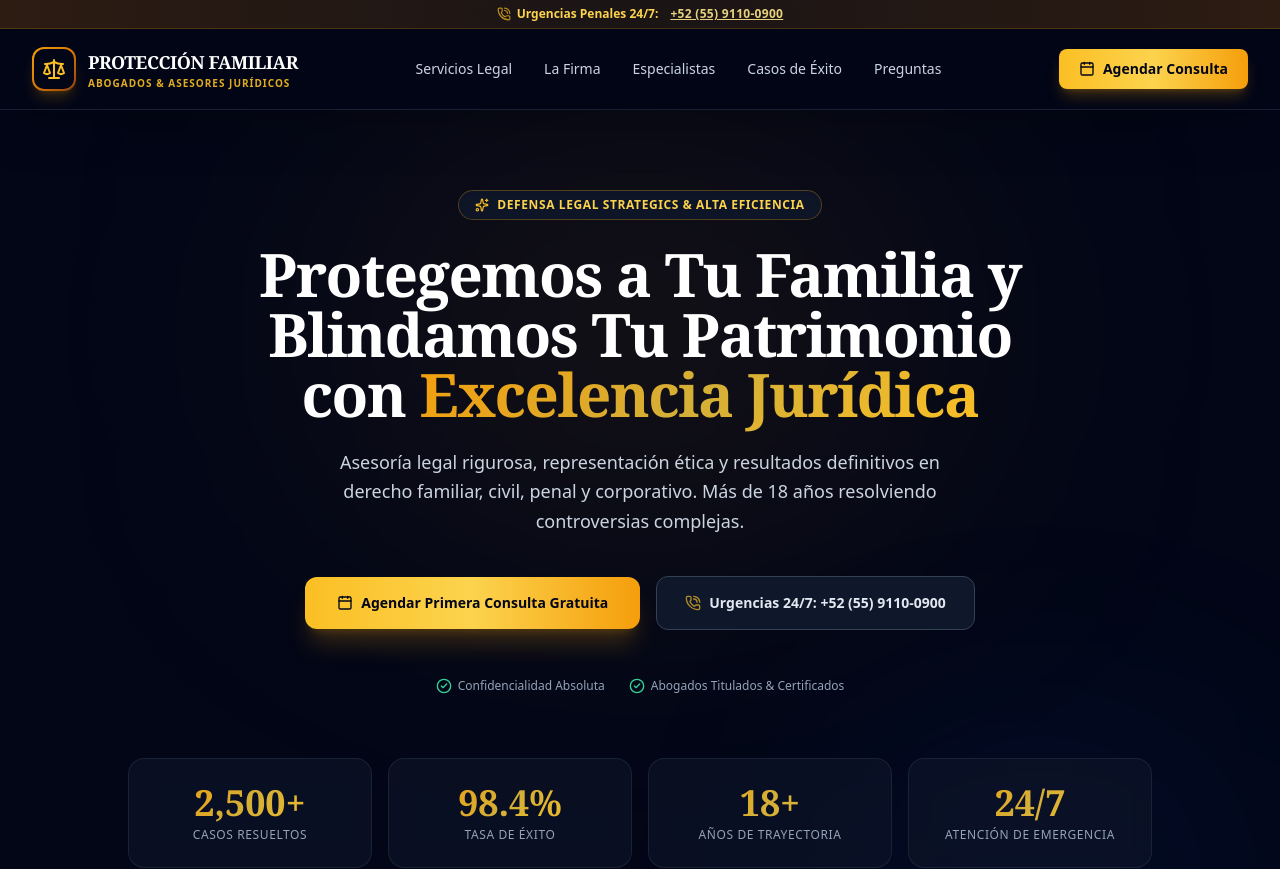
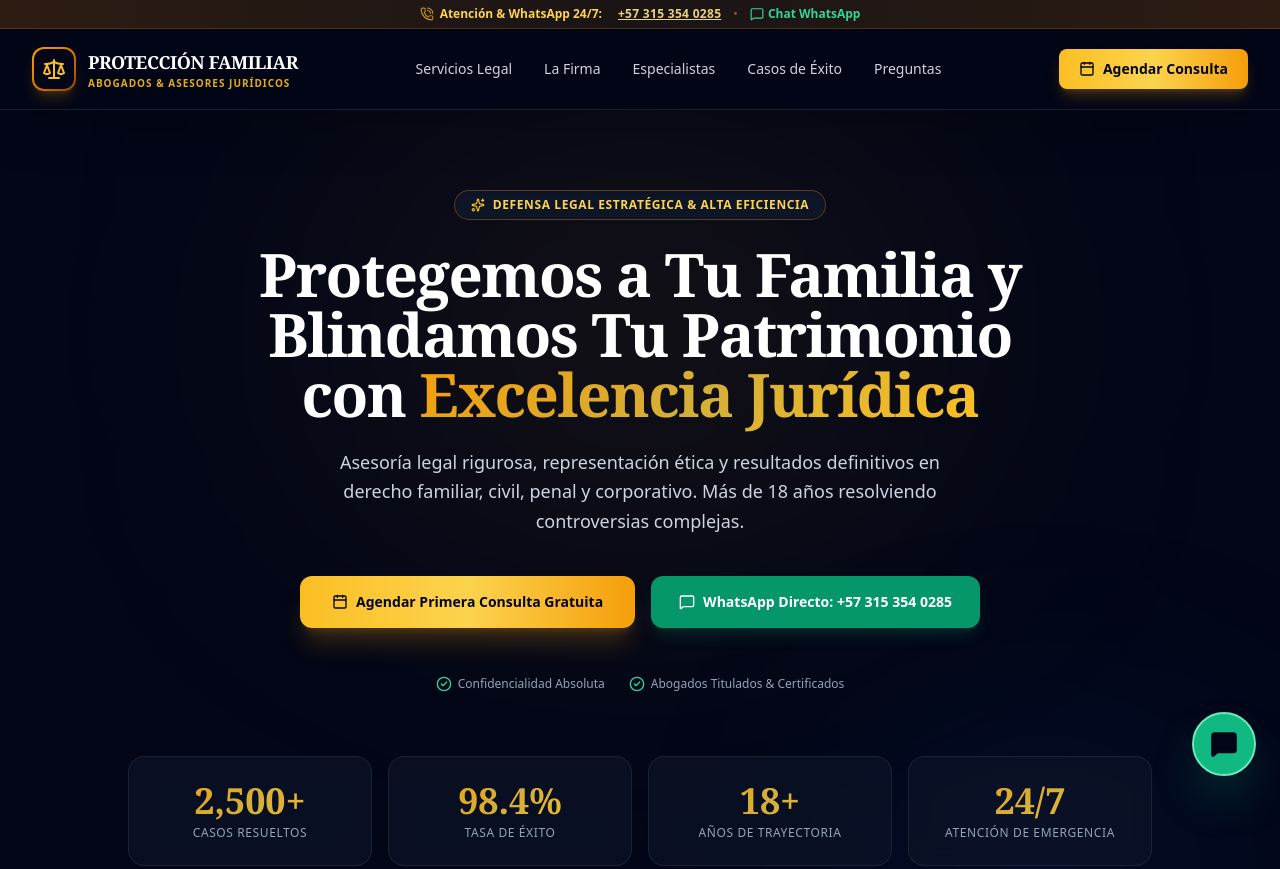
Before and after one commit to proteccionfamiliarpop-dev/law-firm-web, a Next.js app: page / in a window 1280 px wide. Shown: the top 869 px of the page. Built offline with nearby package versions, Linux system fonts and the light colour scheme.

Commit message:
feat: actualizar telefono y whatsapp a +57 315 354 0285 y agregar boton flotante de WhatsApp

```diff
--- a/src/app/page.tsx
+++ b/src/app/page.tsx
@@ -16,7 +16,8 @@ import {
   Calendar,
   Lock,
   Scale,
-  Sparkles
+  Sparkles,
+  MessageSquare
 } from 'lucide-react';
 import Navbar from '@/components/Navbar';
 import Footer from '@/components/Footer';
@@ -58,7 +59,7 @@ export default function Home() {
   };
 
   return (
-    <div className="min-h-screen bg-slate-950 text-slate-100 flex flex-col font-sans selection:bg-amber-500 selection:text-slate-950">
+    <div className="min-h-screen bg-slate-950 text-slate-100 flex flex-col font-sans selection:bg-amber-500 selection:text-slate-950 relative">
       <Navbar onOpenConsultation={() => { setSelectedAreaId(undefined); setIsConsultationOpen(true); }} />
 
       <main className="flex-1">
@@ -72,7 +73,7 @@ export default function Home() {
             <div className="text-center max-w-3xl mx-auto space-y-6">
               <div className="inline-flex items-center gap-2 px-4 py-1.5 rounded-full bg-slate-900/90 border border-amber-500/30 text-amber-300 text-xs font-semibold uppercase tracking-wider backdrop-blur-md shadow-inner">
                 <Sparkles className="w-3.5 h-3.5 text-amber-400" />
-                <span>Defensa Legal Strategics & Alta Eficiencia</span>
+                <span>Defensa Legal Estratégica & Alta Eficiencia</span>
               </div>
 
               <h1 className="text-4xl sm:text-5xl lg:text-6xl font-extrabold tracking-tight font-serif text-white leading-[1.15]">
@@ -92,11 +93,13 @@ export default function Home() {
                   Agendar Primera Consulta Gratuita
                 </button>
                 <a
-                  href={`tel:${FIRM_INFO.emergencyPhone}`}
-                  className="w-full sm:w-auto px-7 py-4 bg-slate-900 hover:bg-slate-800 border border-slate-700 text-slate-200 font-bold text-sm rounded-xl transition-all flex items-center justify-center gap-2"
+                  href="https://wa.me/573153540285?text=Hola,%20deseo%20solicitar%20asesor%C3%ADa%20legal%20inmediata"
+                  target="_blank"
+                  rel="noopener noreferrer"
+                  className="w-full sm:w-auto px-7 py-4 bg-emerald-600 hover:bg-emerald-500 text-white font-bold text-sm rounded-xl transition-all flex items-center justify-center gap-2 shadow-lg shadow-emerald-600/20"
                 >
-                  <PhoneCall className="w-4 h-4 text-amber-400 animate-pulse" />
-                  Urgencias 24/7: {FIRM_INFO.emergencyPhone}
+                  <MessageSquare className="w-4 h-4" />
+                  WhatsApp Directo: +57 315 354 0285
                 </a>
               </div>
 
@@ -320,13 +323,22 @@ export default function Home() {
             <p className="text-sm text-slate-300 max-w-2xl mx-auto">
               Nuestra unidad de guardia penal y amparos opera las 24 horas del día, los 365 días del año.
             </p>
-            <div className="pt-2">
+            <div className="pt-2 flex flex-col sm:flex-row items-center justify-center gap-4">
               <a
-                href={`tel:${FIRM_INFO.emergencyPhone}`}
-                className="inline-flex items-center gap-3 px-8 py-4 bg-amber-400 hover:bg-amber-300 text-slate-950 font-extrabold text-sm rounded-xl shadow-xl shadow-amber-500/20 transition-all hover:scale-105"
+                href="https://wa.me/573153540285?text=Hola,%20requiero%20asistencia%20legal%20urgente"
+                target="_blank"
+                rel="noopener noreferrer"
+                className="w-full sm:w-auto inline-flex items-center justify-center gap-3 px-8 py-4 bg-emerald-600 hover:bg-emerald-500 text-white font-extrabold text-sm rounded-xl shadow-xl shadow-emerald-600/20 transition-all hover:scale-105"
+              >
+                <MessageSquare className="w-5 h-5" />
+                WhatsApp Directo 24/7: +57 315 354 0285
+              </a>
+              <a
+                href={'tel:' + FIRM_INFO.phone.replace(/\s+/g, '')}
+                className="w-full sm:w-auto inline-flex items-center justify-center gap-3 px-8 py-4 bg-amber-400 hover:bg-amber-300 text-slate-950 font-extrabold text-sm rounded-xl shadow-xl shadow-amber-500/20 transition-all hover:scale-105"
               >
                 <PhoneCall className="w-5 h-5 animate-pulse" />
-                Llamada Inmediata 24/7: {FIRM_INFO.emergencyPhone}
+                Llamar Ahora: {FIRM_INFO.phone}
               </a>
             </div>
           </div>
@@ -334,6 +346,20 @@ export default function Home() {
       </main>
 
       <Footer />
+
+      {/* FLOATING WHATSAPP BUTTON */}
+      <a
+        href="https://wa.me/573153540285?text=Hola,%20deseo%20solicitar%20asesor%C3%ADa%20legal"
+        target="_blank"
+        rel="noopener noreferrer"
+        className="fixed bottom-6 right-6 z-50 bg-emerald-500 hover:bg-emerald-400 text-slate-950 p-4 rounded-full shadow-2xl shadow-emerald-500/40 hover:scale-110 active:scale-95 transition-all duration-300 flex items-center justify-center border-2 border-emerald-300 group"
+        title="Hablar por WhatsApp (+57 315 354 0285)"
+      >
+        <MessageSquare className="w-7 h-7 fill-slate-950 text-slate-950" />
+        <span className="max-w-0 overflow-hidden whitespace-nowrap group-hover:max-w-xs transition-all duration-500 ease-in-out font-bold text-xs pl-0 group-hover:pl-2 text-slate-950 font-sans">
+          Chat WhatsApp
+        </span>
+      </a>
 
       {/* MODALS */}
       <ConsultationModal
--- a/src/components/Footer.tsx
+++ b/src/components/Footer.tsx
@@ -1,4 +1,4 @@
-import { Scale, Phone, Mail, MapPin, Shield, Clock } from 'lucide-react';
+import { Scale, Phone, Mail, MapPin, Shield, Clock, MessageSquare } from 'lucide-react';
 import { FIRM_INFO } from '@/lib/data';
 
 export default function Footer() {
@@ -52,7 +52,18 @@ export default function Footer() {
               </li>
               <li className="flex items-center gap-3">
                 <Phone className="w-4 h-4 text-amber-400 shrink-0" />
-                <a href={'tel:' + FIRM_INFO.phone} className="hover:text-white transition-colors">{FIRM_INFO.phone}</a>
+                <a href={'tel:' + FIRM_INFO.phone.replace(/\s+/g, '')} className="hover:text-white transition-colors">{FIRM_INFO.phone}</a>
+              </li>
+              <li className="flex items-center gap-3">
+                <MessageSquare className="w-4 h-4 text-emerald-400 shrink-0" />
+                <a
+                  href="https://wa.me/573153540285?text=Hola,%20deseo%20solicitar%20asesor%C3%ADa%20legal"
+                  target="_blank"
+                  rel="noopener noreferrer"
+                  className="text-emerald-400 hover:underline font-semibold"
+                >
+                  WhatsApp: +57 315 354 0285
+                </a>
               </li>
               <li className="flex items-center gap-3">
                 <Mail className="w-4 h-4 text-amber-400 shrink-0" />
@@ -66,21 +77,31 @@ export default function Footer() {
           </div>
 
           {/* Col 4 */}
-          <div className="bg-gradient-to-b from-slate-900 to-slate-950 p-6 rounded-2xl border border-slate-800 flex flex-col justify-between">
+          <div className="bg-gradient-to-b from-slate-900 to-slate-950 p-6 rounded-2xl border border-slate-800 flex flex-col justify-between space-y-4">
             <div>
               <h4 className="text-amber-400 font-bold text-sm mb-2 flex items-center gap-2">
-                <Phone className="w-4 h-4 animate-bounce" /> Línea de Crisis Legal
+                <Phone className="w-4 h-4 animate-bounce" /> Línea de Crisis Legal & WhatsApp
               </h4>
-              <p className="text-xs text-slate-300 mb-4">
-                Atención jurídica inmediata en situaciones de detención o contingencias urgentes las 24 horas del día.
+              <p className="text-xs text-slate-300 mb-2">
+                Atención jurídica inmediata las 24 horas del día.
               </p>
             </div>
-            <a
-              href={'tel:' + FIRM_INFO.emergencyPhone}
-              className="w-full py-2.5 px-4 text-center text-xs font-bold text-slate-950 bg-amber-400 hover:bg-amber-300 rounded-lg shadow-md transition-colors block uppercase tracking-wide"
-            >
-              Llamar Ahora: {FIRM_INFO.emergencyPhone}
-            </a>
+            <div className="space-y-2">
+              <a
+                href="https://wa.me/573153540285?text=Hola,%20tengo%20una%20emergencia%20legal"
+                target="_blank"
+                rel="noopener noreferrer"
+                className="w-full py-2.5 px-4 text-center text-xs font-bold text-white bg-emerald-600 hover:bg-emerald-500 rounded-lg shadow-md transition-colors flex items-center justify-center gap-2 uppercase tracking-wide"
+              >
+                <MessageSquare className="w-4 h-4" /> WhatsApp Inmediato
+              </a>
+              <a
+                href={'tel:' + FIRM_INFO.phone.replace(/\s+/g, '')}
+                className="w-full py-2.5 px-4 text-center text-xs font-bold text-slate-950 bg-amber-400 hover:bg-amber-300 rounded-lg shadow-md transition-colors block uppercase tracking-wide"
+              >
+                Llamar: {FIRM_INFO.phone}
+              </a>
+            </div>
           </div>
         </div>
 
--- a/src/components/Navbar.tsx
+++ b/src/components/Navbar.tsx
@@ -1,6 +1,6 @@
 'use client';
 import { useState } from 'react';
-import { Shield, PhoneCall, Menu, X, Calendar, Scale } from 'lucide-react';
+import { PhoneCall, Menu, X, Calendar, Scale, MessageSquare } from 'lucide-react';
 import { FIRM_INFO } from '@/lib/data';
 
 interface NavbarProps {
@@ -12,17 +12,30 @@ export default function Navbar({ onOpenConsultation }: NavbarProps) {
 
   return (
     <header className="sticky top-0 z-40 backdrop-blur-md bg-slate-950/85 border-b border-slate-800/80 shadow-2xl transition-all">
-      <div className="bg-gradient-to-r from-amber-600/20 via-amber-500/10 to-amber-600/20 border-b border-amber-500/20 py-1.5 px-4 text-xs font-medium text-amber-200/90 text-center flex items-center justify-center gap-3">
+      {/* Top Banner */}
+      <div className="bg-gradient-to-r from-amber-600/20 via-amber-500/10 to-amber-600/20 border-b border-amber-500/20 py-1.5 px-4 text-xs font-medium text-amber-200/90 text-center flex items-center justify-center gap-4 flex-wrap">
         <span className="flex items-center gap-1.5 font-semibold text-amber-300">
           <PhoneCall className="w-3.5 h-3.5 animate-pulse text-amber-400" />
-          Urgencias Penales 24/7:
+          Atención & WhatsApp 24/7:
         </span>
-        <a href={'tel:' + FIRM_INFO.emergencyPhone} className="underline hover:text-white transition-colors font-bold tracking-wide">
-          {FIRM_INFO.emergencyPhone}
-        </a>
+        <div className="flex items-center gap-3">
+          <a href={'tel:' + FIRM_INFO.phone.replace(/\s+/g, '')} className="underline hover:text-white transition-colors font-bold tracking-wide">
+            {FIRM_INFO.phone}
+          </a>
+          <span className="text-amber-500/50">•</span>
+          <a
+            href="https://wa.me/573153540285?text=Hola,%20deseo%20solicitar%20asesor%C3%ADa%20legal"
+            target="_blank"
+            rel="noopener noreferrer"
+            className="inline-flex items-center gap-1 text-emerald-400 font-bold hover:underline"
+          >
+            <MessageSquare className="w-3.5 h-3.5" /> Chat WhatsApp
+          </a>
+        </div>
       </div>
 
       <div className="max-w-7xl mx-auto px-4 sm:px-6 lg:px-8 h-20 flex items-center justify-between">
+        {/* Logo */}
         <a href="#" className="flex items-center gap-3 group">
           <div className="w-11 h-11 rounded-xl bg-gradient-to-br from-amber-500 via-amber-600 to-amber-800 p-0.5 shadow-lg shadow-amber-500/20 group-hover:shadow-amber-500/40 transition-all duration-300">
             <div className="w-full h-full bg-slate-950 rounded-[10px] flex items-center justify-center">
@@ -39,6 +52,7 @@ export default function Navbar({ onOpenConsultation }: NavbarProps) {
           </div>
         </a>
 
+        {/* Desktop Nav */}
         <nav className="hidden md:flex items-center gap-8 text-sm font-medium text-slate-300">
           <a href="#servicios" className="hover:text-amber-400 transition-colors py-2">Servicios Legal</a>
           <a href="#nosotros" className="hover:text-amber-400 transition-colors py-2">La Firma</a>
@@ -47,6 +61,7 @@ export default function Navbar({ onOpenConsultation }: NavbarProps) {
           <a href="#faq" className="hover:text-amber-400 transition-colors py-2">Preguntas</a>
         </nav>
 
+        {/* CTA Button */}
         <div className="hidden md:flex items-center gap-4">
           <button
             onClick={onOpenConsultation}
@@ -57,6 +72,7 @@ export default function Navbar({ onOpenConsultation }: NavbarProps) {
           </button>
         </div>
 
+        {/* Mobile menu trigger */}
         <button
           onClick={() => setMobileMenuOpen(!mobileMenuOpen)}
           className="md:hidden p-2 text-slate-300 hover:text-white rounded-lg bg-slate-900 border border-slate-800"
@@ -66,6 +82,7 @@ export default function Navbar({ onOpenConsultation }: NavbarProps) {
         </button>
       </div>
 
+      {/* Mobile Menu Dropdown */}
       {mobileMenuOpen && (
         <div className="md:hidden bg-slate-950 border-b border-slate-800 px-4 pt-4 pb-6 space-y-3 animate-in fade-in slide-in-from-top-4 duration-200">
           <a href="#servicios" onClick={() => setMobileMenuOpen(false)} className="block py-2 text-slate-200 font-medium hover:text-amber-400">Servicios Legal</a>
@@ -73,7 +90,7 @@ export default function Navbar({ onOpenConsultation }: NavbarProps) {
           <a href="#abogados" onClick={() => setMobileMenuOpen(false)} className="block py-2 text-slate-200 font-medium hover:text-amber-400">Especialistas</a>
           <a href="#testimonios" onClick={() => setMobileMenuOpen(false)} className="block py-2 text-slate-200 font-medium hover:text-amber-400">Casos de Éxito</a>
           <a href="#faq" onClick={() => setMobileMenuOpen(false)} className="block py-2 text-slate-200 font-medium hover:text-amber-400">Preguntas Frecuentes</a>
-          <div className="pt-3 border-t border-slate-800">
+          <div className="pt-3 border-t border-slate-800 space-y-2">
             <button
               onClick={() => { setMobileMenuOpen(false); onOpenConsultation(); }}
               className="w-full py-3 text-center text-slate-950 font-bold bg-gradient-to-r from-amber-400 to-amber-500 rounded-lg shadow-md flex items-center justify-center gap-2"
@@ -81,6 +98,14 @@ export default function Navbar({ onOpenConsultation }: NavbarProps) {
               <Calendar className="w-4 h-4" />
               Agendar Consulta Gratuita
             </button>
+            <a
+              href="https://wa.me/573153540285?text=Hola,%20deseo%20solicitar%20asesor%C3%ADa%20legal"
+              target="_blank"
+              rel="noopener noreferrer"
+              className="w-full py-2.5 text-center text-emerald-400 font-bold bg-slate-900 border border-emerald-500/30 rounded-lg flex items-center justify-center gap-2 text-xs"
+            >
+              <MessageSquare className="w-4 h-4" /> Chat por WhatsApp: +57 3153540285
+            </a>
           </div>
         </div>
       )}
--- a/src/lib/data.ts
+++ b/src/lib/data.ts
@@ -40,8 +40,8 @@ export const FIRM_INFO = {
   name: 'Protección Familiar & Asociados',
   tagline: 'Defensa Legal Exclusiva y Protección Integral para Tu Familia y Patrimonio',
   description: 'Más de 18 años brindando asesoría jurídica estratégica, representación de alto nivel y soluciones definitivas en derecho familiar, civil, penal y corporativo.',
-  phone: '+52 (55) 8439-9000',
-  emergencyPhone: '+52 (55) 9110-0900',
+  phone: '+57 315 354 0285',
+  emergencyPhone: '+57 315 354 0285',
   email: 'contacto@proteccionfamiliar.law',
   address: 'Av. Paseo de la Reforma 483, Piso 24, Juárez, Ciudad de México',
   workingHours: 'Lunes a Viernes: 8:00 AM - 7:00 PM | Emergencias 24/7',
@@ -151,7 +151,7 @@ export const ATTORNEYS: Attorney[] = [
     image: 'https://images.unsplash.com/photo-1573496359142-b8d87734a5a2?auto=format&fit=crop&q=80&w=600',
     bio: 'Especialista reconocida a nivel nacional en solución de controversias familiares complejas y mediación de custodia infantil con enfoque en el interés superior de la infancia.',
     email: 'svalenzuela@proteccionfamiliar.law',
-    phone: '+52 (55) 8439-9001'
+    phone: '+57 315 354 0285'
   },
   {
     id: 'alejandro-mendoza',
@@ -163,7 +163,7 @@ export const ATTORNEYS: Attorney[] = [
     image: 'https://images.unsplash.com/photo-1560250097-0b93528c311a?auto=format&fit=crop&q=80&w=600',
     bio: 'Experto en estructuración de patrimonios familiares, fideicomisos y controversias sucesorias de alto impacto económico para grupos familiares e inversionistas.',
     email: 'amendoza@proteccionfamiliar.law',
-    phone: '+52 (55) 8439-9002'
+    phone: '+57 315 354 0285'
   },
   {
     id: 'carlos-morales',
@@ -175,7 +175,7 @@ export const ATTORNEYS: Attorney[] = [
     image: 'https://images.unsplash.com/photo-1534528741775-53994a69daeb?auto=format&fit=crop&q=80&w=600',
     bio: 'Líder del equipo de respuesta inmediata 24/7. Ha litigado con éxito en más de 300 audiencias penales complejas y obtenido amparos definitivos estratégicos.',
     email: 'cmorales@proteccionfamiliar.law',
-    phone: '+52 (55) 8439-9003'
+    phone: '+57 315 354 0285'
   },
   {
     id: 'elena-ramirez',
@@ -187,7 +187,7 @@ export const ATTORNEYS: Attorney[] = [
     image: 'https://images.unsplash.com/photo-1580894732444-8ecded7900cd?auto=format&fit=crop&q=80&w=600',
     bio: 'Asesora legal para la transición generacional de empresas familiares, fusiones corporativas y cumplimiento de normativas de trabajo y privacidad de datos.',
     email: 'eramirez@proteccionfamiliar.law',
-    phone: '+52 (55) 8439-9004'
+    phone: '+57 315 354 0285'
   }
 ];
 
@@ -232,7 +232,7 @@ export const FAQS: FAQItem[] = [
   {
     category: 'Urgencias',
     question: '¿Qué debo hacer en caso de una detención o emergencia penal inmediata?',
-    answer: 'Puedes marcar a nuestra línea directiva de emergencias 24/7 (+52 55 9110-0900). Uno de nuestros abogados penalistas de guardia se constituirá al instante en la fiscalía correspondiente.'
+    answer: 'Puedes marcar a nuestra línea directiva de emergencias 24/7 (+57 315 354 0285). Uno de nuestros abogados penalistas de guardia se constituirá al instante en la fiscalía correspondiente.'
   },
   {
     category: 'Confidencialidad',
```
